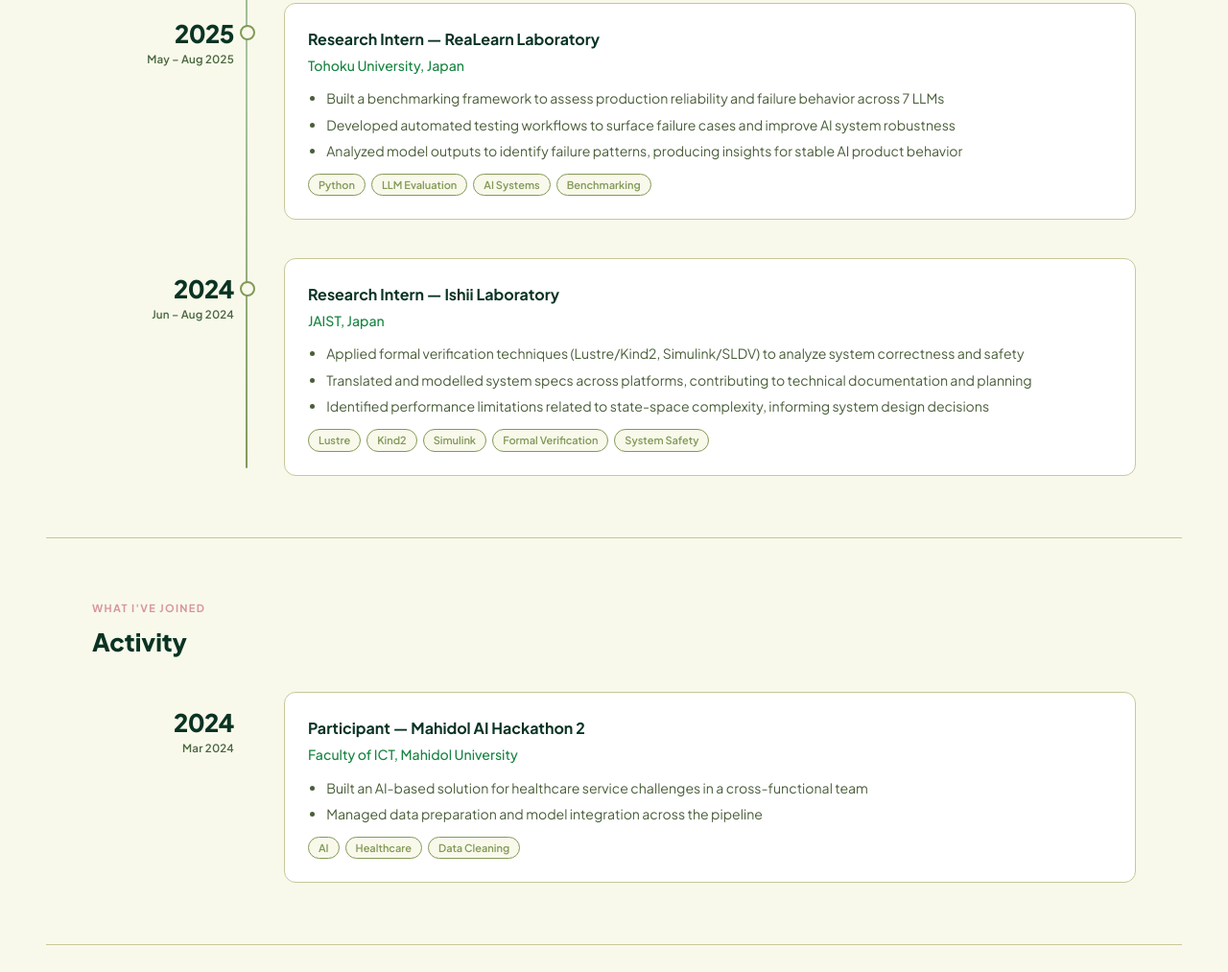
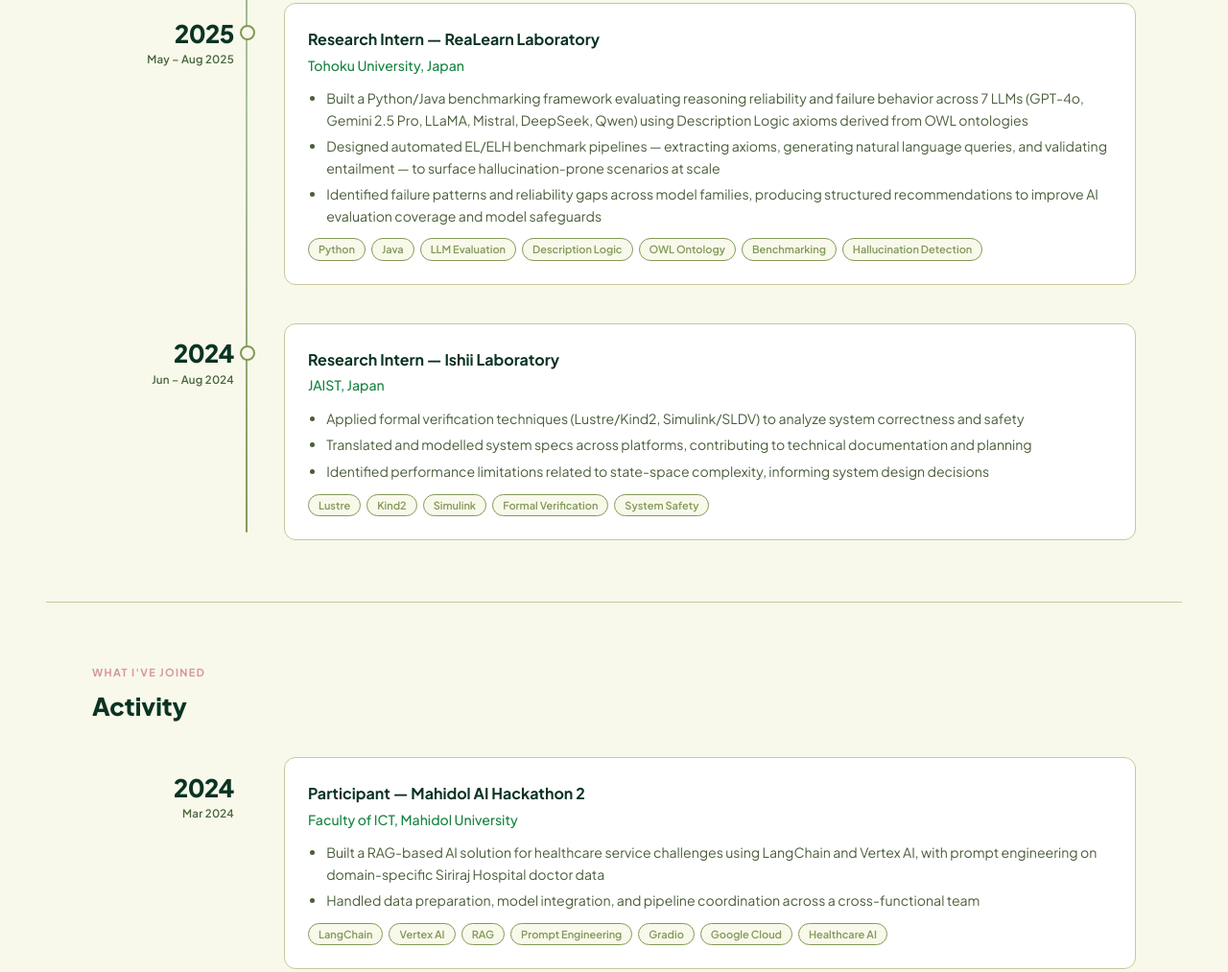
Before and after one commit to pphum-prathum/portfolio, a plain HTML site: page index.html in a window 1280 px wide. Shown: the part 1944-2957 px from the top of the page at 96% size. Drawn offline with Linux system fonts and the light colour scheme.

Commit message:
Updated the dormispace assets and index.html.

```diff
--- a/index.html
+++ b/index.html
@@ -158,15 +158,12 @@
               </div>
             </div>
             <ul class="exp-bullets">
-              <li>Built a benchmarking framework to assess production reliability and failure behavior across 7 LLMs
-              </li>
-              <li>Developed automated testing workflows to surface failure cases and improve AI system robustness</li>
-              <li>Analyzed model outputs to identify failure patterns, producing insights for stable AI product behavior
-              </li>
+              <li>Built a Python/Java benchmarking framework evaluating reasoning reliability and failure behavior across 7 LLMs (GPT-4o, Gemini 2.5 Pro, LLaMA, Mistral, DeepSeek, Qwen) using Description Logic axioms derived from OWL ontologies</li>
+              <li>Designed automated EL/ELH benchmark pipelines — extracting axioms, generating natural language queries, and validating entailment — to surface hallucination-prone scenarios at scale</li>
+              <li>Identified failure patterns and reliability gaps across model families, producing structured recommendations to improve AI evaluation coverage and model safeguards</li>
             </ul>
             <div class="tags">
-              <span class="tag">Python</span><span class="tag">LLM Evaluation</span><span class="tag">AI
-                Systems</span><span class="tag">Benchmarking</span>
+              <span class="tag">Python</span><span class="tag">Java</span><span class="tag">LLM Evaluation</span><span class="tag">Description Logic</span><span class="tag">OWL Ontology</span><span class="tag">Benchmarking</span><span class="tag">Hallucination Detection</span>
             </div>
           </div>
         </div>
@@ -219,11 +216,11 @@
               </div>
             </div>
             <ul class="exp-bullets">
-              <li>Built an AI-based solution for healthcare service challenges in a cross-functional team</li>
-              <li>Managed data preparation and model integration across the pipeline</li>
+              <li>Built a RAG-based AI solution for healthcare service challenges using LangChain and Vertex AI, with prompt engineering on domain-specific Siriraj Hospital doctor data</li>
+              <li>Handled data preparation, model integration, and pipeline coordination across a cross-functional team</li>
             </ul>
             <div class="tags">
-              <span class="tag">AI</span><span class="tag">Healthcare</span><span class="tag">Data Cleaning</span>
+              <span class="tag">LangChain</span><span class="tag">Vertex AI</span><span class="tag">RAG</span><span class="tag">Prompt Engineering</span><span class="tag">Gradio</span><span class="tag">Google Cloud</span><span class="tag">Healthcare AI</span>
             </div>
           </div>
         </div>
@@ -573,11 +570,19 @@
           </div>
         </div>
         <div class="skill-group">
+          <div class="skill-group-title">AI &amp; ML</div>
+          <div class="skill-items">
+            <span class="skill-pill">LangChain</span><span class="skill-pill">Vertex AI</span><span
+              class="skill-pill">RAG Pipelines</span><span class="skill-pill">Prompt Engineering</span><span
+              class="skill-pill">LLM Evaluation</span><span class="skill-pill">Gradio</span>
+          </div>
+        </div>
+        <div class="skill-group">
           <div class="skill-group-title">DevOps &amp; Cloud</div>
           <div class="skill-items">
             <span class="skill-pill">Git</span><span class="skill-pill">GitHub Actions</span><span
               class="skill-pill">Jenkins</span><span class="skill-pill">Docker</span><span class="skill-pill">AWS
-              EC2/S3</span>
+              EC2/S3</span><span class="skill-pill">Google Cloud SDK</span>
           </div>
         </div>
         <div class="skill-group">
```
Also changed, not shown: assets/dormispace/dormi12.png (deleted), assets/dormispace/dormi7.png, assets/dormispace/dormi8.png, 1 other file.
